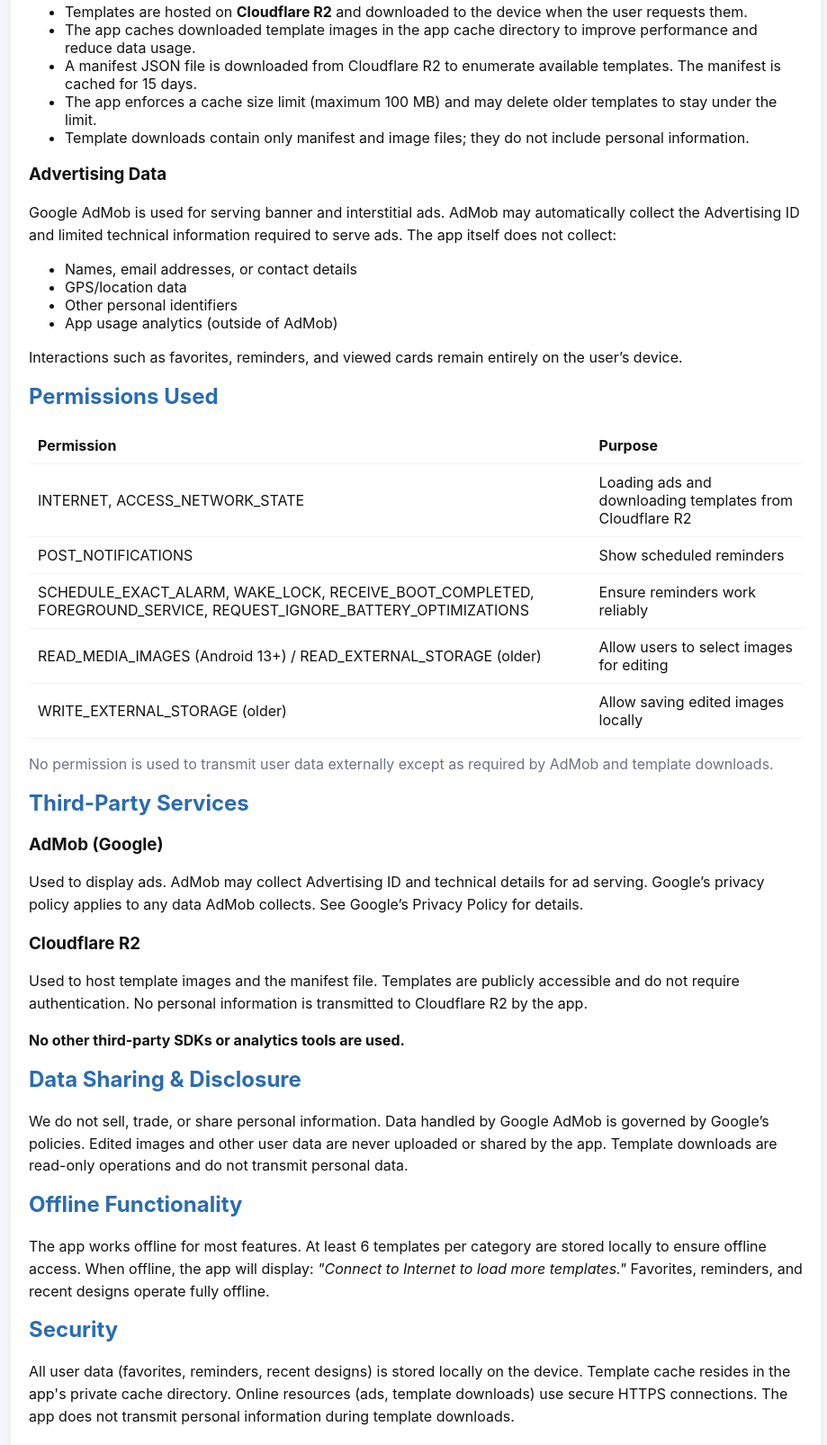
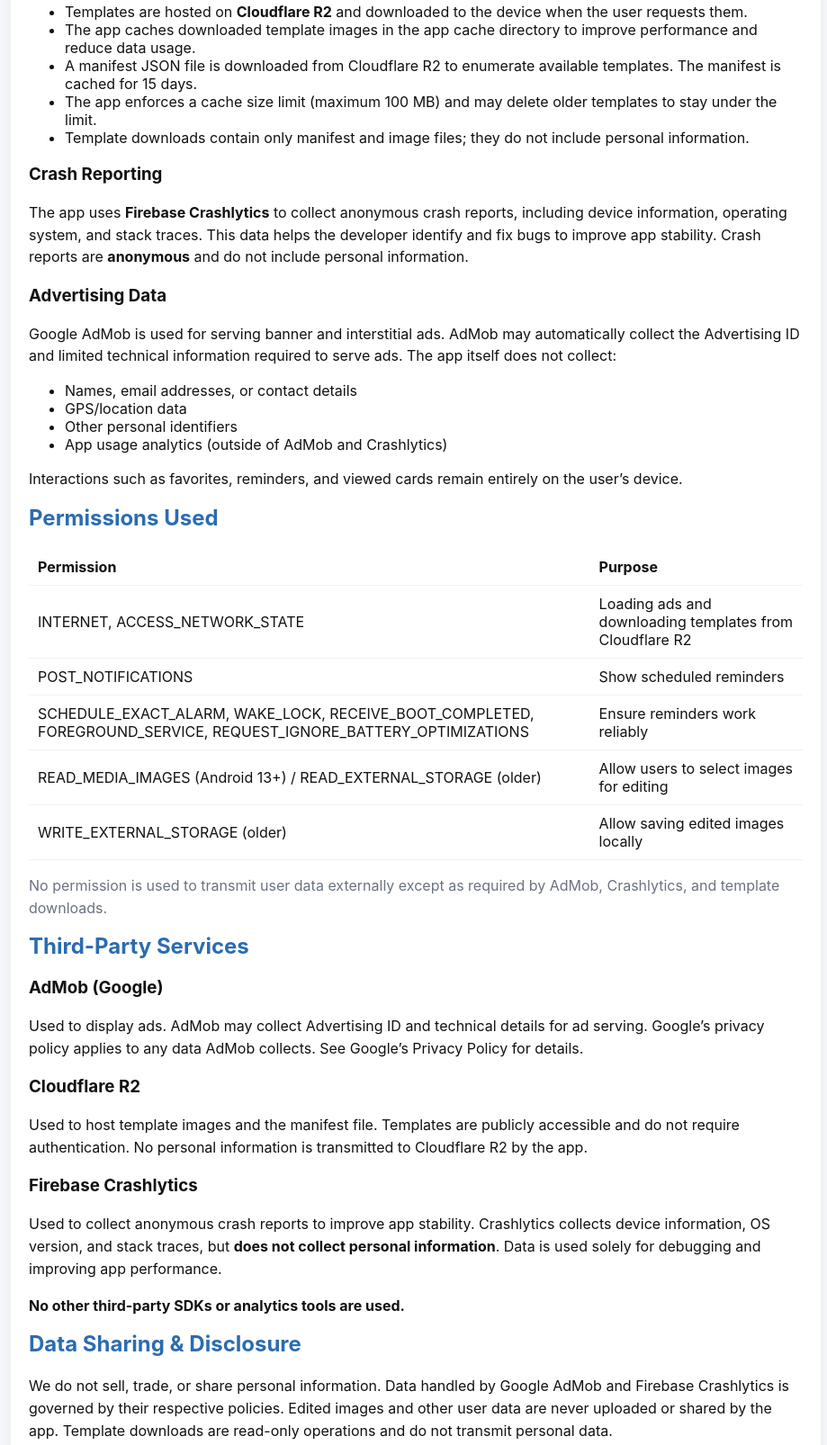
Before and after one commit to Amritbhandari111/allwishes-privacy-policy, a plain HTML site: page index.html in a window 1280 px wide. Shown: the part 856-2462 px from the top of the page at 90% size, without its empty margins (178-1097 px from the left). Drawn offline with Linux system fonts and the light colour scheme.

Commit message:
Revise privacy policy for data collection practices
Updated privacy policy to include Firebase Crashlytics and clarify data handling.

```diff
--- a/index.html
+++ b/index.html
@@ -27,7 +27,7 @@
   <div class="wrap">
     <header>
       <h1>Privacy Policy — All Wishes &amp; Greeting Cards</h1>
-      <div class="meta">Last updated: <strong>November 22, 2025</strong> · Country: Nepal</div>
+      <div class="meta">Last updated: <strong>November 24, 2025</strong> · Country: Nepal</div>
     </header>
 
     <article class="card">
@@ -70,13 +70,16 @@
           <li>Template downloads contain only manifest and image files; they do not include personal information.</li>
         </ul>
 
+        <h3>Crash Reporting</h3>
+        <p>The app uses <strong>Firebase Crashlytics</strong> to collect anonymous crash reports, including device information, operating system, and stack traces. This data helps the developer identify and fix bugs to improve app stability. Crash reports are <strong>anonymous</strong> and do not include personal information.</p>
+
         <h3>Advertising Data</h3>
         <p>Google AdMob is used for serving banner and interstitial ads. AdMob may automatically collect the Advertising ID and limited technical information required to serve ads. The app itself does not collect:</p>
         <ul>
           <li>Names, email addresses, or contact details</li>
           <li>GPS/location data</li>
           <li>Other personal identifiers</li>
-          <li>App usage analytics (outside of AdMob)</li>
+          <li>App usage analytics (outside of AdMob and Crashlytics)</li>
         </ul>
 
         <p>Interactions such as favorites, reminders, and viewed cards remain entirely on the user’s device.</p>
@@ -94,7 +97,7 @@
             <tr><td>WRITE_EXTERNAL_STORAGE (older)</td><td>Allow saving edited images locally</td></tr>
           </tbody>
         </table>
-        <p class="muted">No permission is used to transmit user data externally except as required by AdMob and template downloads.</p>
+        <p class="muted">No permission is used to transmit user data externally except as required by AdMob, Crashlytics, and template downloads.</p>
       </section>
 
       <section>
@@ -105,12 +108,15 @@
         <h3>Cloudflare R2</h3>
         <p>Used to host template images and the manifest file. Templates are publicly accessible and do not require authentication. No personal information is transmitted to Cloudflare R2 by the app.</p>
 
+        <h3>Firebase Crashlytics</h3>
+        <p>Used to collect anonymous crash reports to improve app stability. Crashlytics collects device information, OS version, and stack traces, but <strong>does not collect personal information</strong>. Data is used solely for debugging and improving app performance.</p>
+
         <p><strong>No other third-party SDKs or analytics tools are used.</strong></p>
       </section>
 
       <section>
         <h2>Data Sharing &amp; Disclosure</h2>
-        <p>We do not sell, trade, or share personal information. Data handled by Google AdMob is governed by Google’s policies. Edited images and other user data are never uploaded or shared by the app. Template downloads are read-only operations and do not transmit personal data.</p>
+        <p>We do not sell, trade, or share personal information. Data handled by Google AdMob and Firebase Crashlytics is governed by their respective policies. Edited images and other user data are never uploaded or shared by the app. Template downloads are read-only operations and do not transmit personal data.</p>
       </section>
 
       <section>
```
